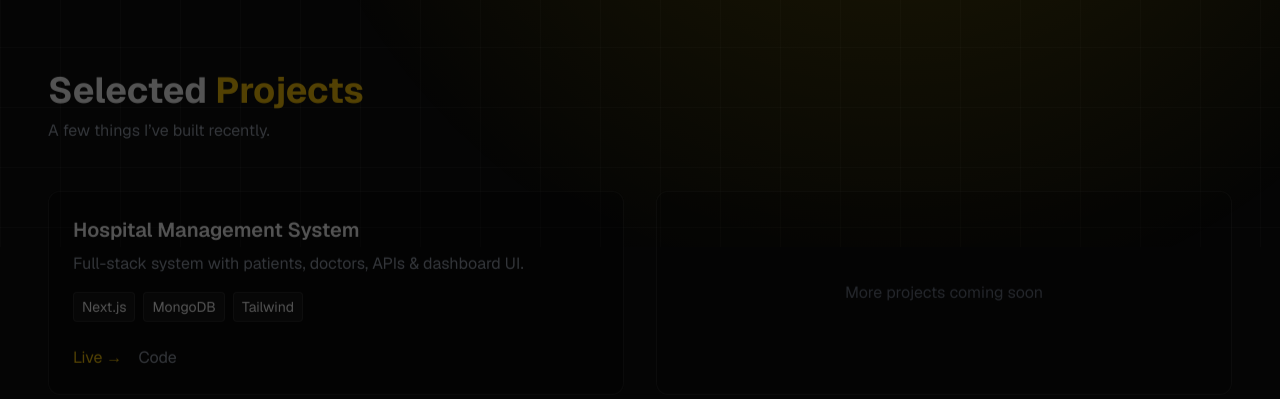
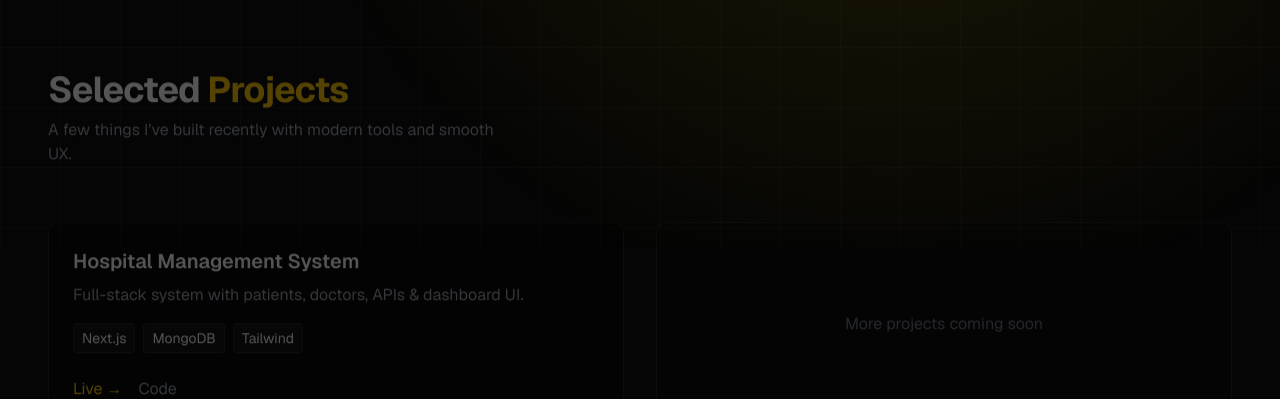
Before and after one commit to Shalineeeweeee/portfolio, a Next.js app: page / in a window 1280 px wide. Shown: the part 553-952 px from the top of the page. Built offline with nearby package versions, Linux system fonts and the light colour scheme.

Commit message:
updating front page

```diff
--- a/app/components/Navbar.tsx
+++ b/app/components/Navbar.tsx
@@ -1,13 +1,34 @@
 "use client";
 
-import { motion } from "framer-motion";
+import { motion, useScroll, useMotionValueEvent } from "framer-motion";
+import { useState } from "react";
 
 const links = ["Home", "Projects", "About", "Contact"];
 
 export default function Navbar() {
+  const { scrollY } = useScroll();
+  const [hidden, setHidden] = useState(false);
+
+  useMotionValueEvent(scrollY, "change", (latest) => {
+    const previous = scrollY.getPrevious() ?? 0;
+
+    if (latest > previous && latest > 100) {
+      setHidden(true); // scrolling down
+    } else {
+      setHidden(false); // scrolling up
+    }
+  });
+
   return (
-    <nav className="fixed top-0 left-0 w-full z-50 px-6 lg:px-12 py-4">
-
+    <motion.nav
+      variants={{
+        visible: { y: 0 },
+        hidden: { y: -100 },
+      }}
+      animate={hidden ? "hidden" : "visible"}
+      transition={{ duration: 0.3 }}
+      className="fixed top-0 left-0 w-full z-50 px-6 lg:px-12 py-4"
+    >
       <div className="flex items-center justify-between
         max-w-7xl mx-auto
         rounded-full px-6 py-3
@@ -23,38 +44,21 @@ export default function Navbar() {
         {/* LINKS */}
         <div className="hidden md:flex gap-8">
           {links.map((link) => (
-            <motion.a
+            <a
               key={link}
               href={`#${link.toLowerCase()}`}
-              className="relative text-gray-400 hover:text-white"
-              whileHover="hover"
-              initial="rest"
-              animate="rest"
+              className="text-gray-400 hover:text-white transition"
             >
               {link}
-
-              {/* underline */}
-              <motion.span
-                variants={{
-                  rest: { width: 0 },
-                  hover: { width: "100%" },
-                }}
-                transition={{ duration: 0.25 }}
-                className="absolute left-0 -bottom-1 h-[2px] bg-yellow-400"
-              />
-            </motion.a>
+            </a>
           ))}
         </div>
 
         {/* CTA */}
-        <motion.button
-          whileHover={{ scale: 1.05 }}
-          whileTap={{ scale: 0.97 }}
-          className="bg-yellow-400 text-black px-5 py-2 rounded-full text-sm font-medium"
-        >
+        <button className="bg-yellow-400 text-black px-5 py-2 rounded-full text-sm font-medium">
           Hire Me
-        </motion.button>
+        </button>
       </div>
-    </nav>
+    </motion.nav>
   );
 }
--- a/app/components/ProjectsSection.tsx
+++ b/app/components/ProjectsSection.tsx
@@ -6,10 +6,16 @@ import { motion } from "framer-motion";
 function ProjectCard() {
   return (
     <motion.div
-      whileHover={{ y: -6 }}
+      whileHover={{ y: -8 }}
       transition={{ duration: 0.3 }}
-      className="group rounded-xl border border-white/10 bg-black/80 backdrop-blur p-6"
+      className="group relative rounded-xl border border-white/10 bg-black/80 backdrop-blur p-6 overflow-hidden"
     >
+      {/* subtle hover glow */}
+      <div className="absolute inset-0 opacity-0 group-hover:opacity-100 transition duration-300 bg-yellow-400/5 blur-xl pointer-events-none" />
+
+      {/* content */}
+      <div className="relative z-10">
+
         <h3 className="text-xl font-semibold">
           Hospital Management System
         </h3>
@@ -40,8 +46,7 @@ function ProjectCard() {
           </button>
         </div>
 
-      {/* subtle hover glow */}
-      <div className="absolute inset-0 rounded-xl opacity-0 group-hover:opacity-100 transition bg-yellow-400/5 blur-xl pointer-events-none" />
+      </div>
     </motion.div>
   );
 }
@@ -50,14 +55,14 @@ export default function ProjectsSection() {
   return (
     <SectionWrapper id="projects">
 
-      {/* HEADING */}
-      <div className="mb-12">
-        <h2 className="text-3xl md:text-4xl font-bold">
+      {/* HEADER */}
+      <div className="mb-14">
+        <h2 className="text-3xl md:text-4xl font-bold tracking-tight">
           Selected <span className="text-yellow-400">Projects</span>
         </h2>
 
-        <p className="text-gray-400 mt-2">
-          A few things I’ve built recently.
+        <p className="text-gray-400 mt-2 max-w-md">
+          A few things I’ve built recently with modern tools and smooth UX.
         </p>
       </div>
 
@@ -66,7 +71,7 @@ export default function ProjectsSection() {
 
         <ProjectCard />
 
-        {/* Placeholder */}
+        {/* placeholder */}
         <div className="rounded-xl border border-white/10 bg-black/50 p-6 flex items-center justify-center text-gray-500">
           More projects coming soon
         </div>
```
Lines whose indentation alone changed are shown as unchanged.
